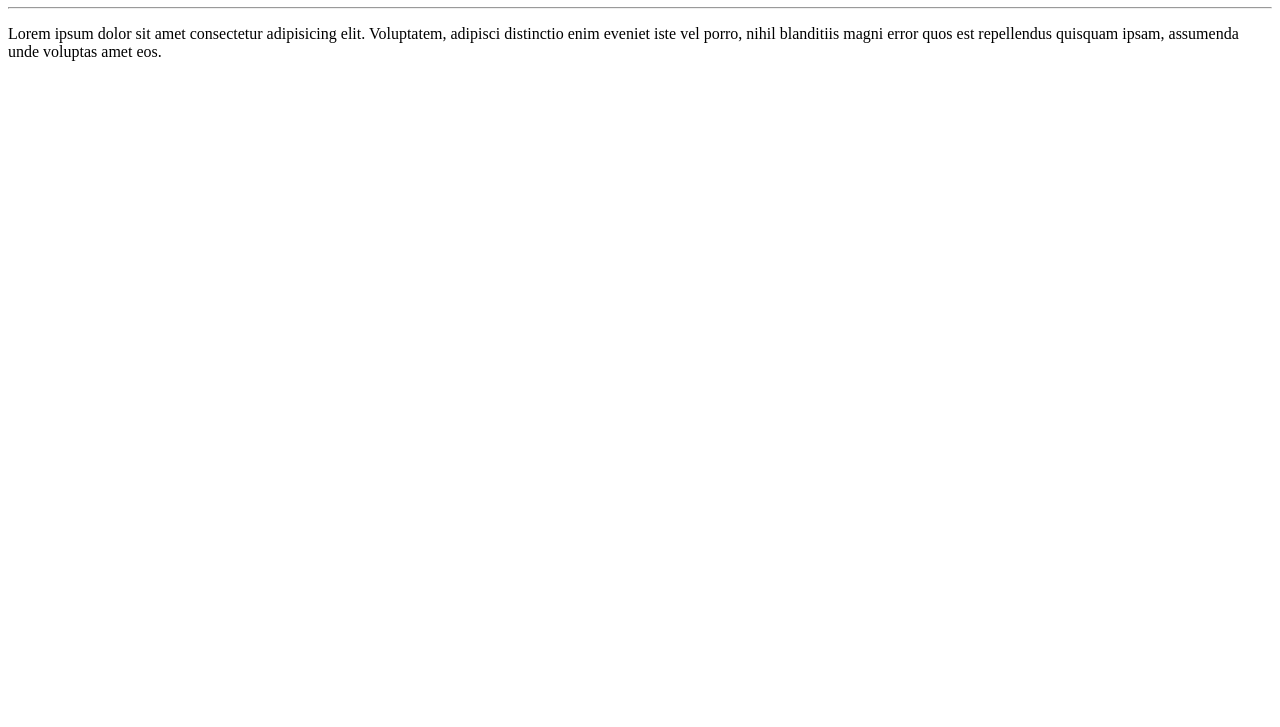
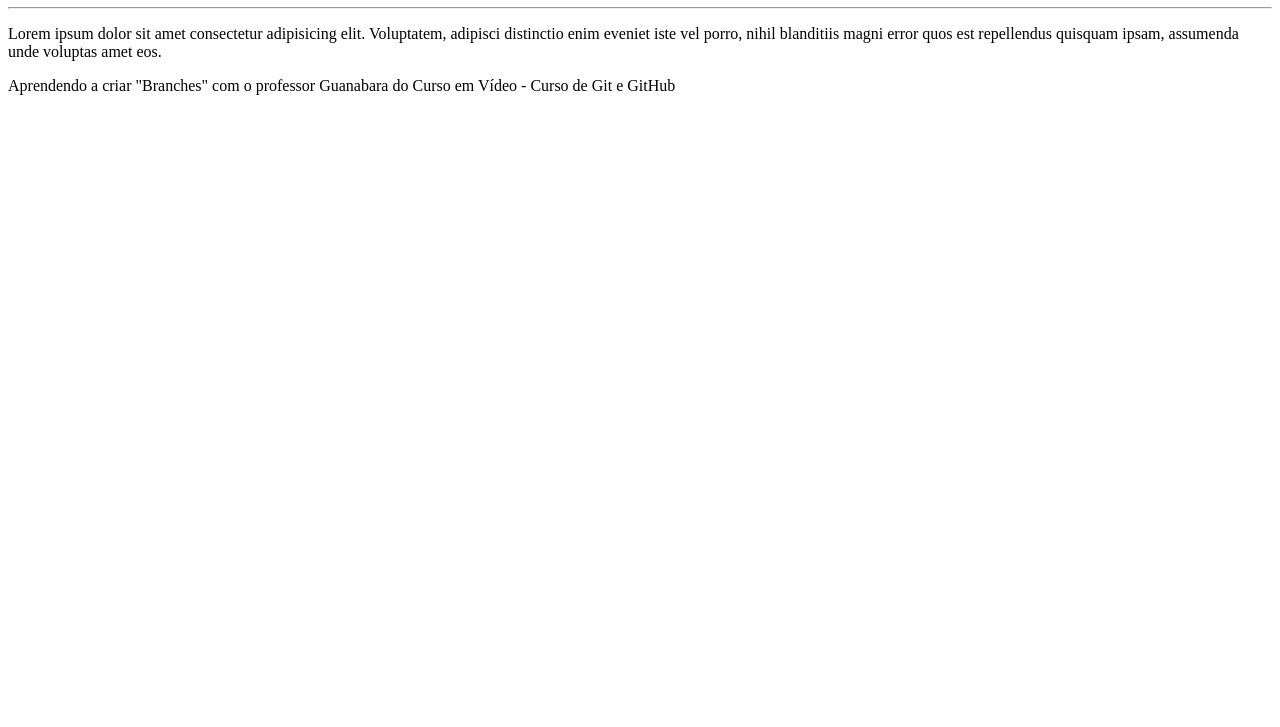
Before and after one commit to Ranieri-Soares/Ola-Mundo, a plain HTML site: page site-exemplo/index.html in a window 1280 px wide. Shown: the part 73-800 px from the top of the page. Drawn offline with Linux system fonts and the light colour scheme.

Commit message:
Primeiro commit usando uma Branch

```diff
--- a/site-exemplo/index.html
+++ b/site-exemplo/index.html
@@ -6,8 +6,13 @@
     <title>Meu primeiro site em repositório</title>
 </head>
 <body>
-    <h1>Olá, Mundo!</h1>
-    <hr>
-    <p>Lorem ipsum dolor sit amet consectetur adipisicing elit. Voluptatem, adipisci distinctio enim eveniet iste vel porro, nihil blanditiis magni error quos est repellendus quisquam ipsam, assumenda unde voluptas amet eos.</p>
+    <main>
+        <head>
+            <h1>Olá, Mundo!</h1>
+            <hr>
+            <p>Lorem ipsum dolor sit amet consectetur adipisicing elit. Voluptatem, adipisci distinctio enim eveniet iste vel porro, nihil blanditiis magni error quos est repellendus quisquam ipsam, assumenda unde voluptas amet eos.</p>
+            <p>Aprendendo a criar "Branches" com o professor Guanabara do Curso em Vídeo - Curso de Git e GitHub</p>
+        </head>
+    </main>
 </body>
 </html>
```
